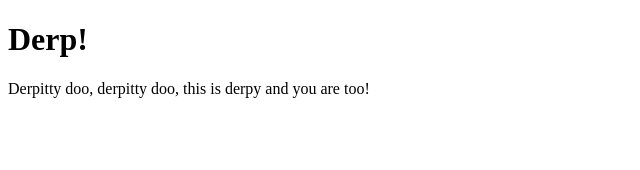
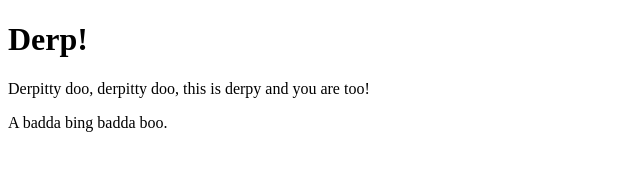
Before and after one commit to mark-ramsden-qhr/scratchpad, a plain HTML site: page index.html in a window 1280 px wide. Shown: the whole page, without its empty margins (0-640 px from the left). Drawn offline with Linux system fonts and the light colour scheme.

Commit message:
new paragraph in index

```diff
--- a/index.html
+++ b/index.html
@@ -7,5 +7,6 @@
 	<body>
 		<h1>Derp!</h1>
 		<p>Derpitty doo, derpitty doo, this is derpy and you are too!</p>
+		<p>A badda bing badda boo.</p>
 	</body>
 </html>
```
